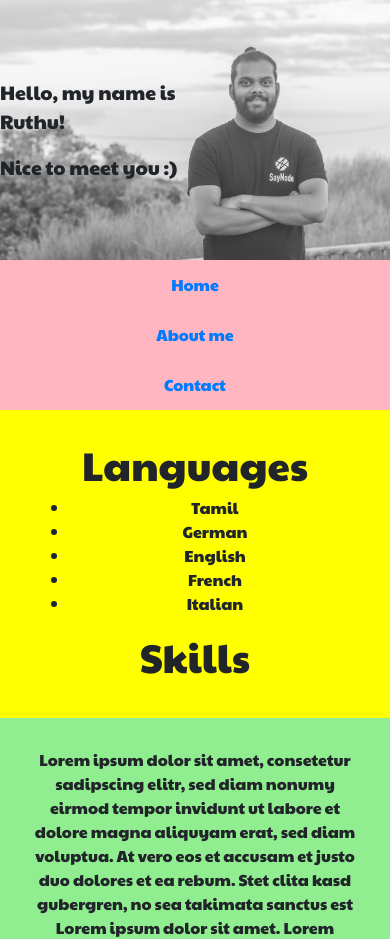
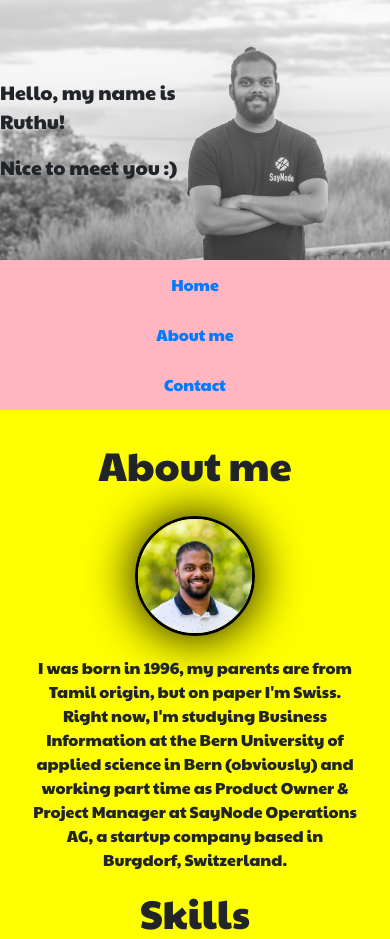
Before and after one commit to RuthuV96/EWEB-Einzelarbeit, a plain HTML site: page index.html in a window 390 px wide. Shown: the top 939 px of the page. Drawn offline with nearby package versions, Linux system fonts and the light colour scheme.

Commit message:
changes, clean up
delete unnecessary lines & adding new content + avatar pic

```diff
--- a/index.html
+++ b/index.html
@@ -30,14 +30,9 @@
         <main>
             <div class="top-container" id="top">
                 <div class="about">
-                    <h1>Languages</h1>
-                    <ul>
-                        <li>Tamil</li>
-                        <li>German</li>
-                        <li>English</li>
-                        <li>French</li>
-                        <li>Italian</li>
-                    </ul>
+                    <h1>About me</h1>
+                    <img id="avatar" src="me_avatar.jpg" alt="Avatar" />
+                    <p>I was born in 1996, my parents are from Tamil origin, but on paper I'm Swiss. Right now, I'm studying Business Information at the Bern University of applied science in Bern (obviously) and working part time as Product Owner & Project Manager at SayNode Operations AG, a startup company based in Burgdorf, Switzerland.</p>
                     <h1>Skills</h1>
                 </div>
             </div>
--- a/styles.css
+++ b/styles.css
@@ -6,45 +6,33 @@
   font-size: 1rem;
 }
 
+li, ul {
+  list-style: none;
+}
+
 body {
   margin: 0;
   font-size: 2rem;
 }
 
-header {
-  /* position: relative; */
-  /* width: auto; */
-  /* background: url(SayNode2.jpg); */
-  /* min-height: auto; */
-  /* background-image: -webkit-linear-gradient(bottom, rgba(0, 0, 0, 0.0), rgba(0, 0, 0, 0.0)), url(SayNode2.jpg); */
-  /* background-image: linear-gradient(to top, rgba(0, 0, 0, 0.0), rgba(0, 0, 0, 0.0)), url(SayNode2.jpg); */
-  background-size: 100%;
-  background-position: center;
-  background-repeat: no-repeat;
-  background-attachment: fixed;
-  max-width: 100vw;
-  height: 100vh;
-}
+/* everything in header */
 
 .bild {
   width: 100vw;
+  max-width: 100%;
   filter: grayscale(100%);
   opacity: 0.8;
 }
 
-/* .header-text {
-  position: absolute;
-} */
-
 .header-container {
   position: relative;
-  width: 100vw;
+  width: auto;
   height: auto;
 }
 
 .box {
   position: relative;
-  height: auto;
+  /* height: auto; */
 }
 
 .header-text {
@@ -64,6 +52,8 @@ header {
   top: 40%;
   transform: translate(-50%, -50%); */
 }
+
+/* everything in navigation bar */
 
 .navbar-sticky {
   position: sticky;
@@ -85,14 +75,32 @@ header {
   padding: 1em;
 }
 
-main > * > * {
-  padding: 30px;
-}
+/* everything in main */
 
 main > * {
+  padding: 30px;
   display: flex;
   flex-direction: row;
   width: auto;
+}
+
+/* main > * {
+  display: flex;
+  flex-direction: row;
+  width: auto;
+} */
+
+.about {
+  flex-direction: row;
+}
+
+#avatar {
+  border-radius: 50%;
+  width: 150px;
+  border-style: solid;
+  border-color: black;
+  box-shadow: 0 0 50px black;
+  margin: 20px;
 }
 
 #top {
@@ -115,7 +123,7 @@ footer {
   color: white;
 }
 
-/* condition, when width smaller (i.g. mobile horizontal) */
+/* conditions, when page width smaller (i.g. mobile horizontal) */
 @media screen and (max-width: 600px) {
   * {
     scroll-padding-top: 150px;
@@ -133,4 +141,7 @@ footer {
     display: flex;
     flex-direction: column;
   }
+  #avatar {
+    width: 120px;
+  }
 }
```
Also changed, not shown: me_avatar.jpg (added).
